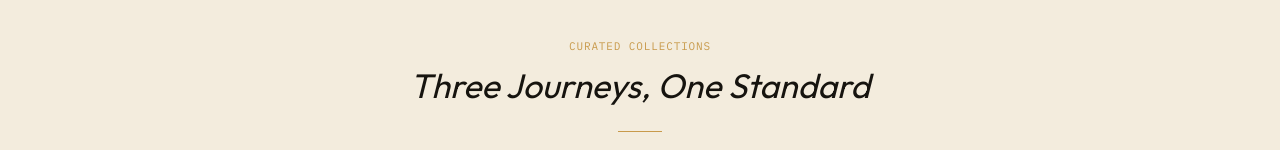
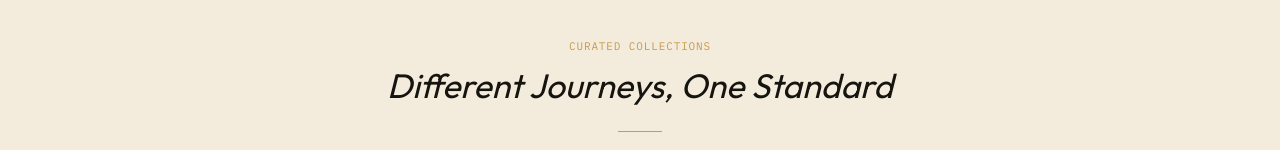
Before and after one commit to Kilonzo88/arcade_expedition, a Next.js app: page / in a window 1280 px wide. Shown: the part 802-952 px from the top of the page. Built offline with nearby package versions, Linux system fonts and the light colour scheme.

Commit message:
Updated the sub heading

```diff
--- a/src/app/components/CuratedCollections.tsx
+++ b/src/app/components/CuratedCollections.tsx
@@ -31,7 +31,7 @@ export default function CuratedCollections() {
           CURATED COLLECTIONS
         </p>
         <h2 className="font-display italic text-2xl md:text-[34px] leading-tight text-dark mb-6">
-          Three Journeys, One Standard
+          Different Journeys, One Standard
         </h2>
         {/* Brass gold divider */}
         <div
```
